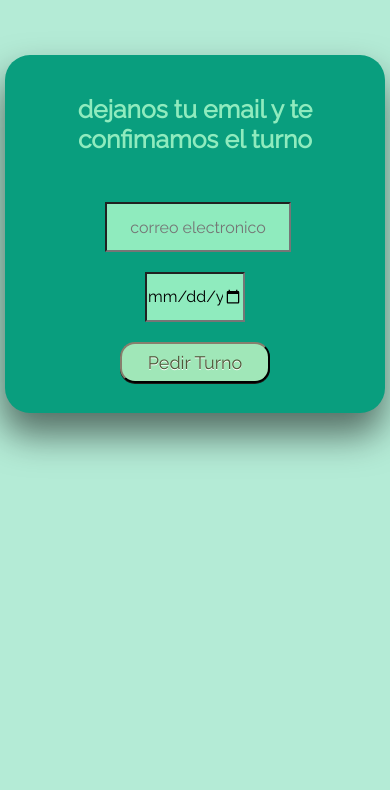
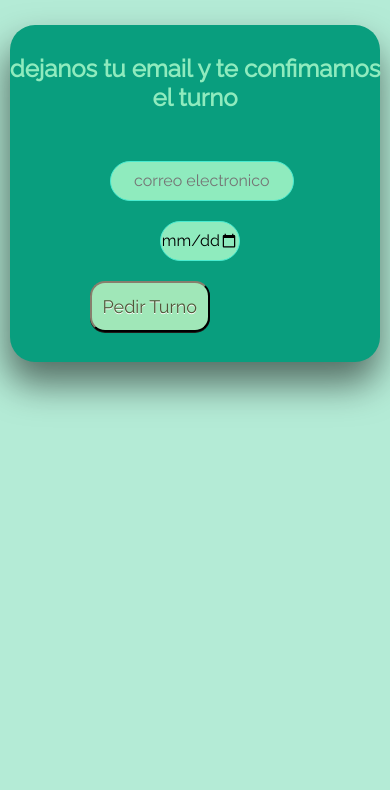
Before and after one commit to Jvier-Zaia/Jvier-Zaia.github.io, a plain HTML site: page turnos.html in a window 390 px wide. Shown: the part 51-841 px from the top of the page. Drawn offline with nearby package versions, Linux system fonts and the light colour scheme.

Commit message:
Update turnos.css

```diff
--- a/turnos.css
+++ b/turnos.css
@@ -58,18 +58,28 @@ font-weight: bold;
 color: #8febbe;
 }
 .email{
-display: flex;
+    display: flex;
     align-items: center;
     gap: 10px;
     position:inherit;
     text-align: center;
     margin-top: 20px;
     margin-left: 130px;
+    border-radius:20px ;
+    -webkit-border-radius:20px ;
+    -moz-border-radius:20px ;
+    -ms-border-radius:20px ;
+    -o-border-radius:20px ;
 }
 input{
 background-color: #8febbe;
 width: 200px;
 height: 50px;
+   border-radius:20px ;
+    -webkit-border-radius:20px ;
+    -moz-border-radius:20px ;
+    -ms-border-radius:20px ;
+    -o-border-radius:20px ;
 }
 .calendario{
     display: flex;
@@ -78,13 +88,17 @@ height: 50px;
     position: inherit;
     margin-top: 20px;
     margin-left: 260px;
-
+    border-radius:20px ;
+    -webkit-border-radius:20px ;
+    -moz-border-radius:20px ;
+    -ms-border-radius:20px ;
+    -o-border-radius:20px ;
 }
 button{
 align-items: center;
 display: flex;
 flex-direction: column;
-margin-left: 290px;
+margin-left: 40px;
 margin-top: 20px;
 margin-bottom: 30px;
 width: 150px;
@@ -104,79 +118,6 @@ button:hover{
  background: rgba(54, 250, 153, 1)
 
 }
-@media (max-width: 650px) {
-.container-fluid{
-background-color: #baf7da;
-width: 100px ;
-}
-
-
-
-
-  .turnos {
-  background-color: #099e7e;
-  margin: 60px auto 0 auto;   /* 60px de espacio arriba, centrado horizontal */
-  display: flex;
-  flex-direction: column;
-  width: 380px;
-  border-radius: 25px;
-  box-shadow: -2px 21px 36px 1px rgba(0,0,0,0.53);
-}
-.turnos h2{
-text-align: center;
-padding-top: 40px;
-font-weight: bold;
-color: #8febbe;
-}
-.email{
-display: flex;
-    align-items: center;
-    gap: 10px;
-    position:inherit;
-    text-align: center;
-    margin-top: 20px;
-    margin-left: 50px;
-    width: 190px;
-}
-input{
-background-color: #8febbe;
-width: 100px;
-height: 50px;
-}
-.calendario{
-    display: flex;
-    align-items: center;
-    gap: 10px;
-    position: inherit;
-    margin-top: 20px;
-    margin-left: 140px;
-
-
-
-}
-button{
-align-items: center;
-display: flex;
-flex-direction: column;
-margin-left: 115px;
-margin-top: 20px;
-margin-bottom: 30px;
-width: 150px;
-padding-top: 5px;
-padding-bottom: 5px;
-color:#505739;
-  border-color:#333029;
-  font-size: large;
-  border-top-left-radius:15px;
-  border-top-right-radius:15px;
-  border-bottom-left-radius:15px;
-  border-bottom-right-radius:15px;
-  box-shadow: 0px 1px 0px 0px #1c1b18;
-  text-shadow: 0px 1px 0px #ffffff;
-  background:rgba(160, 231, 184, 1);}
-button:hover{
- background: rgba(54, 250, 153, 1)
-}}
 .form-text{
 text-align: center;
 color:#49ebd0;
@@ -184,10 +125,167 @@ font-size: large;
 font-weight: 800;
 align-items: center;
 }
-.form-text{
+.horarios{
+padding-top: 20px;
+margin-left: 240px;
+}
+.label{
+color: #8febbe;
+font-size: larger;
+font-weight: bold;
 text-align: center;
-color:#49ebd0;
-font-size: large;
-font-weight: 800;
-align-items: center;
 }
+.select{
+  background-color:rgb(145, 255, 218);
+  border-radius:20px ;
+  -webkit-border-radius:20px ;
+  -moz-border-radius:20px ;
+  -ms-border-radius:20px ;
+  -o-border-radius:20px ;
+  border-color: #49ebd0;
+}
+@media (max-width: 650px) {
+  .container-fluid {
+    background-color: #baf7da;
+    width: 100%;
+    padding: 0 10px;
+  }
+
+  .turnos {
+    background-color: #099e7e;
+    margin: 30px auto 0 auto;
+    display: flex;
+    flex-direction: column;
+    width: 95%;
+    max-width: 380px;
+    border-radius: 25px;
+    box-shadow: -2px 21px 36px 1px rgba(0,0,0,0.53);
+  }
+
+  .turnos h2 {
+    text-align: center;
+    padding-top: 30px;
+    font-weight: bold;
+    color: #8febbe;
+    font-size: 1.5rem;
+  }
+
+  .email {
+    display: flex;
+    align-items: center;
+    justify-content: center;
+    gap: 10px;
+    position: inherit;
+    text-align: center;
+    margin: 20px auto 0 auto;
+    width: 90%;
+    max-width: 280px;
+  }
+
+  input {
+    background-color: #8febbe;
+    width: 180px;
+    height: 45px;
+    border: 1px solid #49ebd0;
+    text-align: center;
+  }
+
+  .calendario {
+    display: flex;
+    align-items: center;
+    justify-content: center;
+    gap: 10px;
+    position: inherit;
+    margin: 20px auto 0 auto;
+    width: 90%;
+    max-width: 280px;
+  }
+
+  .horarios {
+    padding-top: 20px;
+    margin: 0 auto;
+    text-align: center;
+    max-width: 280px;
+  }
+
+  button {
+    align-items: center;
+    display: flex;
+    flex-direction: column;
+    justify-content: center;
+    text-align: center;
+    margin: 20px auto 30px auto;
+    width: 150px;
+    padding: 10px;
+    color: #505739;
+    border-color: #333029;
+    font-size: large;
+    border-radius: 15px;
+    box-shadow: 0px 1px 0px 0px #1c1b18;
+    text-shadow: 0px 1px 0px #ffffff;
+    background: rgba(160, 231, 184, 1);
+  }
+
+  button:hover {
+    background: rgba(54, 250, 153, 1);
+  }
+
+  .label {
+    color: #8febbe;
+    font-size: large;
+    font-weight: bold;
+    text-align: center;
+    margin-bottom: 10px;
+  }
+
+  .select {
+    background-color: rgb(145, 255, 218);
+    border-radius: 20px;
+    border-color: #49ebd0;
+    width: 100%;
+    max-width: 200px;
+    height: 40px;
+    text-align: center;
+  }
+
+  .form-text {
+    text-align: center;
+    color: #49ebd0;
+    font-size: medium;
+    font-weight: 800;
+    margin: 10px 0;
+  }
+}
+@media (max-width: 480px) {
+  .turnos {
+    width: 95%;
+    margin: 30px auto 0 auto;
+  }
+
+  .email {
+    margin-left: 50px;
+    width: auto;
+    flex-direction: column;
+    gap: 5px;
+  }
+
+  .calendario {
+    margin-left: 50px;
+    flex-direction: column;
+    gap: 5px;
+  }
+
+  .horarios {
+    margin-left: 50px;
+  }
+
+  input {
+    width: 80px;
+    height: 40px;
+  }
+
+  button {
+    margin-left: 80px;
+    width: 120px;
+  }
+}
```
